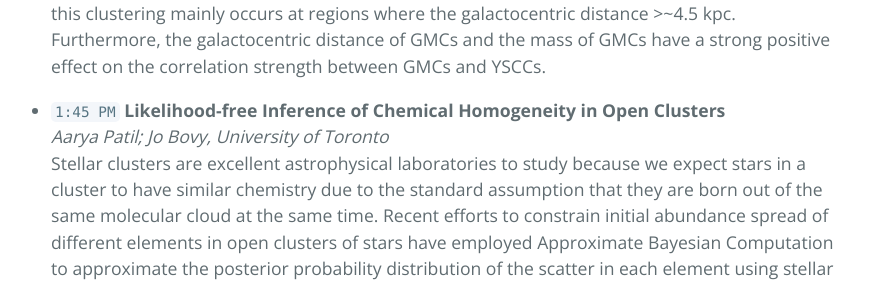
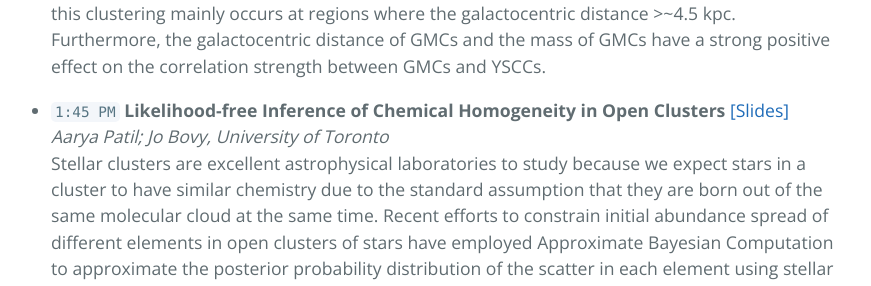
Before and after one commit to aigamstat/aigamstat.github.io, a Jekyll site: the page built from jsm2020/index.md, in a window 1280 px wide and 900 px high, scrolled down 6202 px. Shown: the part 162-448 px from the top of the window, without its empty margins (213-1084 px from the left). Built offline with Jekyll 4.4.1, drawn with Linux system fonts in a browser that asks for light colours.

Commit message:
added Aarya Patil's slides

```diff
--- a/jsm2020/index.md
+++ b/jsm2020/index.md
@@ -114,7 +114,7 @@ The business meeting of the AIG was held on the afternoon of Aug 3 via Zoom.
    *Dayi Li, Western University; Pauline Barmby, Western University; Ian McLeod, Western University*
    We demonstrate the power of Gibbs point process models in the spatial statistics literature when applied to stellar population studies. We conduct a rigorous analysis of the empirical spatial distributions of objects in the star formation complexes of M33, including giant molecular clouds (GMCs), and young stellar cluster candidates (YSCCs). We choose a hierarchical model structure from GMCs to YSCCs based on the natural formation hierarchy between them. This approach circumvents the limitations of the empirical two-point correlation function analysis by naturally accounting for the inhomogeneity present in the distribution of YSCCs. We also investigate the effects of GMCs' properties on their spatial distributions. We confirm that the distribution of GMCs and YSCCs are highly correlated. We found that the spatial distributions of YSCCs reaches a peak of clustering pattern at ~250 pc scale compared to a Poisson process and this clustering mainly occurs at regions where the galactocentric distance >~4.5 kpc. Furthermore, the galactocentric distance of GMCs and the mass of GMCs have a strong positive effect on the correlation strength between GMCs and YSCCs.
 
-- `1:45 PM` 	**Likelihood-free Inference of Chemical Homogeneity in Open Clusters**
+- `1:45 PM` 	**Likelihood-free Inference of Chemical Homogeneity in Open Clusters** [[Slides]](https://drive.google.com/file/d/1Os66UQDMijarvUjjha08KuPFTcJCzOzG/view)
    *Aarya Patil; Jo Bovy, University of Toronto*
    Stellar clusters are excellent astrophysical laboratories to study because we expect stars in a cluster to have similar chemistry due to the standard assumption that they are born out of the same molecular cloud at the same time. Recent efforts to constrain initial abundance spread of different elements in open clusters of stars have employed Approximate Bayesian Computation to approximate the posterior probability distribution of the scatter in each element using stellar spectral data. Density-estimation likelihood-free inference methods turn inference into a density estimation task, and give orders-of-magnitude improvements over traditional ABC approaches. We illustrate accurate and efficient inference of elemental abundances on a set of synthetic spectra using an ensemble of Neural Density Estimators. We use compression to tackle the curse of dimensionality and to remove instrumental noise in the APOGEE spectral data. We believe that fast high-fidelity posterior inference will bring the power of differential abundances to stars in large spectroscopic surveys and help unravel the history of star formation and chemical enrichment in the Milky Way through chemical tagging.
 
```
